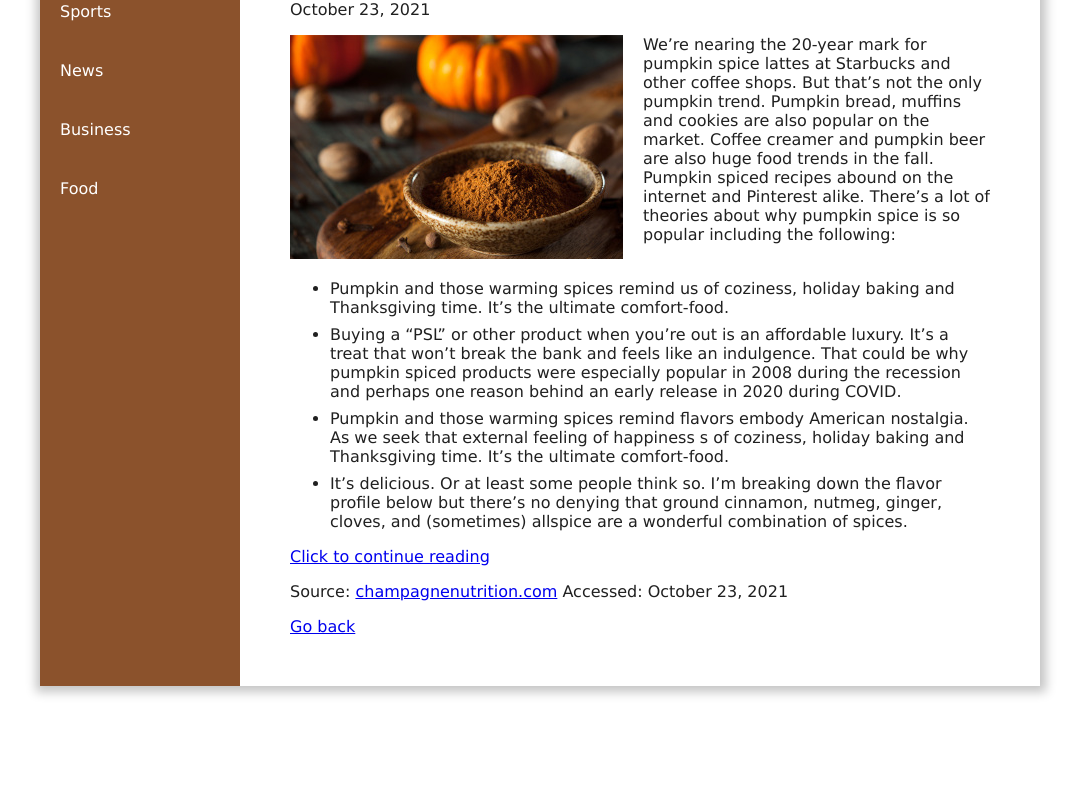
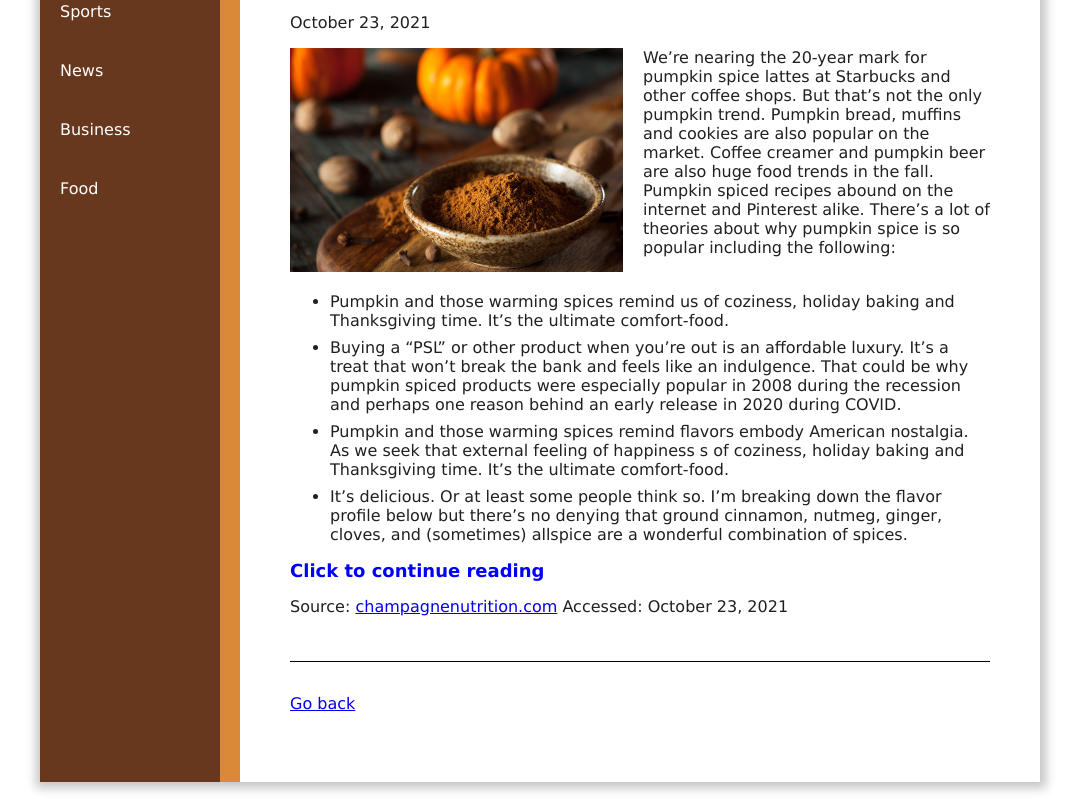
Before and after one commit to BarryMolina/INFOST-240, a plain HTML site: page layout/index.html in a window 1280 px wide. Shown: the part 166-965 px from the top of the page, without its empty margins (100-1181 px from the left). Before the commit the page ends 900 px from the top, so only its background shows below. Drawn offline with Linux system fonts and the light colour scheme.

Commit message:
complete css layout

```diff
--- a/layout/css/main.css
+++ b/layout/css/main.css
@@ -13,28 +13,43 @@ body {
 
 .page {
 	margin: 3rem auto;
-	/* padding: 3rem; */
 	max-width: 1000px;
 	box-shadow: 1px 1px 10px 5px rgb(196, 196, 196);
 	display: flex;
+	height: 900px;
 }
 
 .menu {
 	width: 200px;
 	flex-shrink: 0;
-	background-color: #8b522c;
+	background-color: #67371e;
+	border-right: 20px solid #da8938;
 }
 
 .menu a {
-	color: white;
 	display: block;
 	padding: 20px;
 	text-decoration: none;
+	font-size: inherit;
+	transition: font-size .2s;
+	color: white;
+}
+
+.menu a:link {
+	color: white;
+}
+
+.menu a:visited {
+	color: #da8938;
 }
 
 .menu a:hover {
 	background-color: #da8938;
 	color: black;
+}
+
+.menu a:active {
+	font-size: 1.5rem;
 }
 
 .menu ul {
@@ -44,20 +59,35 @@ body {
 }
 
 main {
-	/* flex-grow: 1; */
 	padding: 50px;
 }
 
-article {
+.news-article {
 	overflow: hidden;
+	height: 730px;
+	border-bottom: 1px solid black;
+	margin-bottom: 2rem;
 }
 
-article li {
+.news-article li {
 	margin: .5rem 0;
 	clear: both;
 }
+
 img {
 	float: left;
 	margin-right: 20px;
 	margin-bottom: 20px;
 }
+
+.continue-reading {
+	color: blue;
+	text-decoration: none;
+	font-weight: bold;
+	font-size: 18px;
+}
+
+.continue-reading:hover {
+	color: red;
+	text-decoration: underline;
+}
--- a/layout/index.html
+++ b/layout/index.html
@@ -18,8 +18,8 @@
 				</ul>
 			</div>
 			<main>
-				<article>
-					<h2>Why Pumpkin Spice is so Popular</h2>
+				<div class="news-article">
+					<h1>Why Pumpkin Spice is so Popular</h1>
 					<p class="date">October 23, 2021</p>
 					<img src="images/pumkinspice.jpeg">
 					<p>We’re nearing the 20-year mark for pumpkin spice lattes at Starbucks and other coffee shops. But that’s not the only pumpkin trend. Pumpkin bread, muffins and cookies are also popular on the market. Coffee creamer and pumpkin beer are also huge food trends in the fall. Pumpkin spiced recipes abound on the internet and Pinterest alike. There’s a lot of theories about why pumpkin spice is so popular including the following:</p>
@@ -29,9 +29,9 @@
 						<li>Pumpkin and those warming spices remind flavors embody American nostalgia. As we seek that external feeling of happiness s of coziness, holiday baking and Thanksgiving time. It’s the ultimate comfort-food.</li>
 						<li>It’s delicious. Or at least some people think so. I’m breaking down the flavor profile below but there’s no denying that ground cinnamon, nutmeg, ginger, cloves, and (sometimes) allspice are a wonderful combination of spices.</li>
 					</ul>
-					<a href="https://www.nytimes.com/" target="_blank">Click to continue reading</a>
-					<p class="date">Source: <a href="https://champagnenutrition.com/why-pumpkin-spice-is-so-popular/" target="_blank">champagnenutrition.com</a> Accessed: October 23, 2021</p>
-				</article>
+					<a class="continue-reading" href="https://www.nytimes.com/" target="_blank">Click to continue reading</a>
+					<p>Source: <a href="https://champagnenutrition.com/why-pumpkin-spice-is-so-popular/" target="_blank">champagnenutrition.com</a> Accessed: October 23, 2021</p>
+				</div>
 				<a href="../index.html">Go back</a>
 			</main>
 		</div>
```
